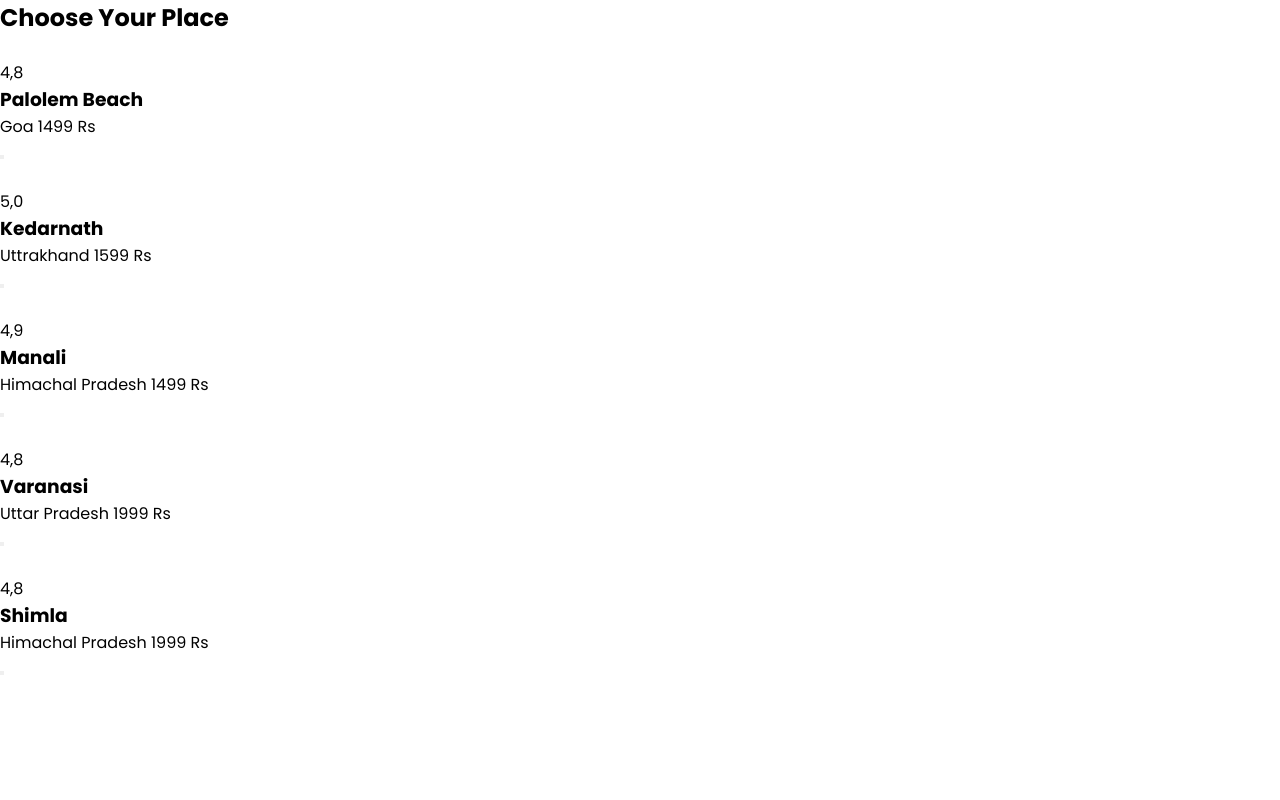
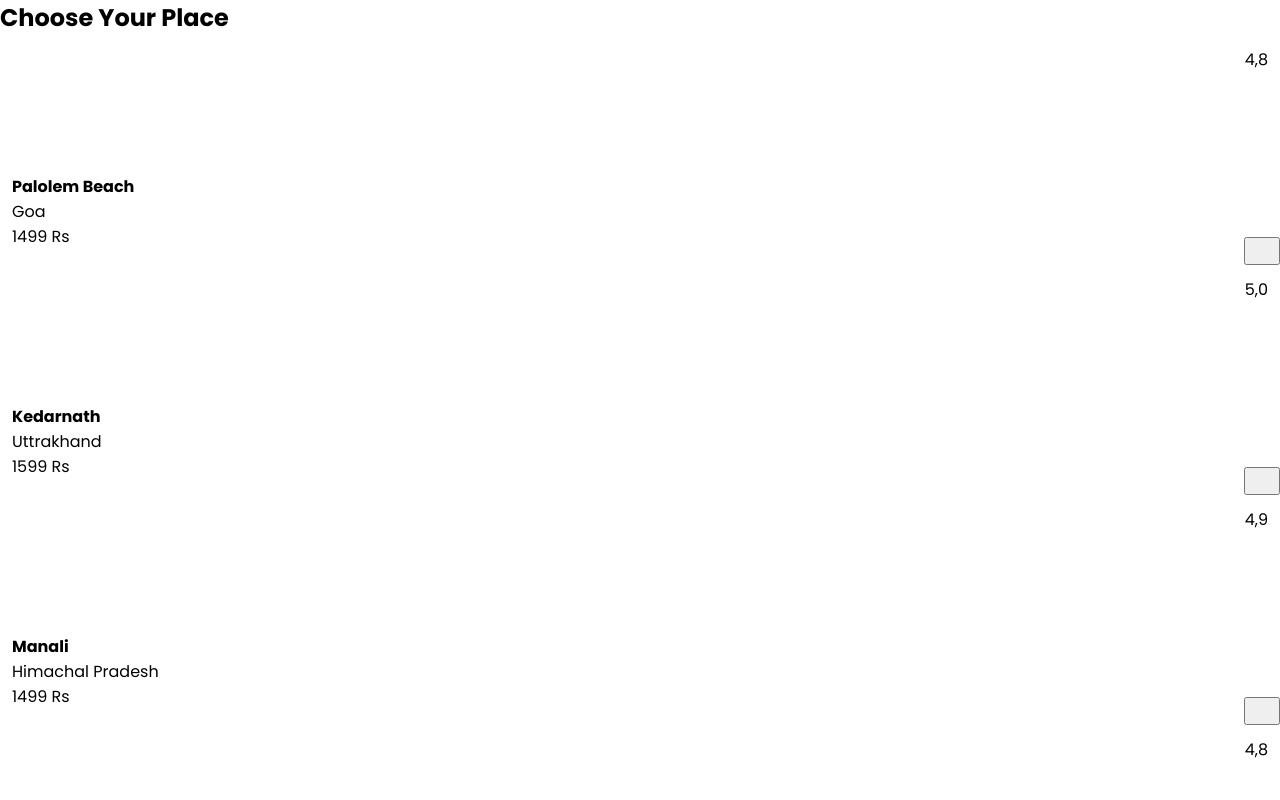
Before and after one commit to krsid/travelsite.github.io, a plain HTML site: page place.html in a window 1280 px wide. Shown: the top 800 px of the page. Drawn offline with Linux system fonts and the light colour scheme.

Commit message:
Update style.css

```diff
--- a/style.css
+++ b/style.css
@@ -206,6 +206,80 @@ header .logo
   color: skyblue;
 }
 
+.place__card, .place__img {
+  height: 230px;
+}
+
+.place__container {
+  grid-template-columns: repeat(2, max-content);
+  justify-content: center;
+}
+
+.place__card {
+  position: relative;
+  overflow: var(--img-hidden);
+}
+
+.place__card:hover .place__img {
+  transform: var(--img-scale);
+}
+
+.place__img {
+  transition: var(--img-transition);
+}
+
+.place__content, .place__title {
+  color: var(--white-color);
+}
+
+.place__content {
+  position: absolute;
+  top: 0;
+  left: 0;
+  width: 100%;
+  height: 100%;
+  display: flex;
+  flex-direction: column;
+  justify-content: space-between;
+  padding: .75rem .75rem 1rem;
+}
+
+.place__rating {
+  align-self: flex-end;
+  display: flex;
+  align-items: center;
+}
+
+.place__rating-icon {
+  font-size: .75rem;
+  margin-right: var(--mb-0-25);
+}
+
+.place__rating-number {
+  font-size: var(--small-font-size);
+}
+
+.place__subtitle, .place__price {
+  display: block;
+}
+
+.place__title {
+  font-size: var(--h3-font-size);
+  margin-bottom: var(--mb-0-25);
+}
+
+.place__subtitle {
+  font-size: var(--smaller-font-size);
+  margin-bottom: var(--mb-1-25);
+}
+
+.place__button {
+  position: absolute;
+  right: 0;
+  bottom: 0;
+  padding: .75rem 1rem;
+}
+
 @media (max-width: 991px)
 {
   .showcase,
```
